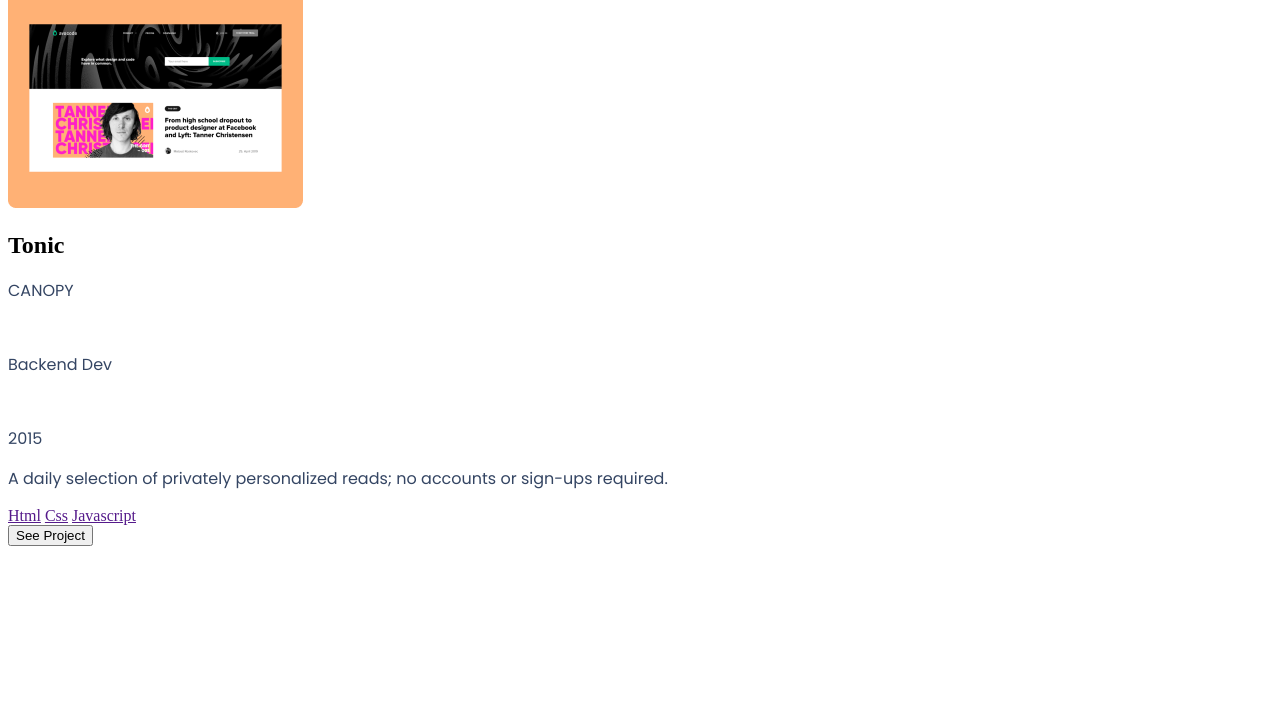
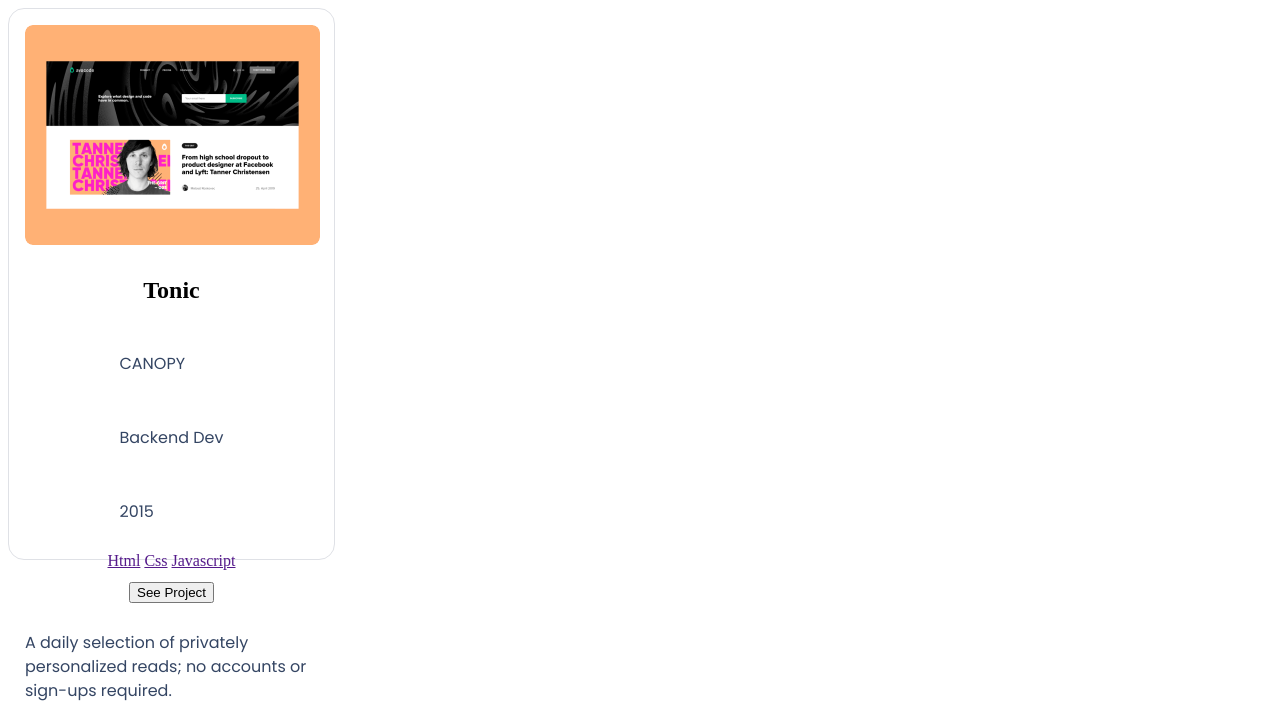
Before and after one commit to Ddiiro/mobileFirst, a website: page index.html in a window 1280 px wide. Shown: the part 505-1208 px from the top of the page. Before the commit the page ends 1059 px from the top, so only its background shows below. Drawn offline with Linux system fonts and the light colour scheme.

Commit message:
Snap shoot section added in second page

```diff
--- a/index.html
+++ b/index.html
@@ -34,8 +34,8 @@
             <img src="Images/Vector.svg" alt="">
         </div>
     </main>
-    <section>
-        <img src="Images/Snapshoot Portfolio.png" alt="">
+    <section id="secondPage">
+        <img class="snap" src="Images/Snapshoot Portfolio.png" alt="">
         <h2>Tonic</h2>
         <div>
             <p>CANOPY</p>
--- a/style.css
+++ b/style.css
@@ -79,3 +79,31 @@ p {
   margin-right: 10px;
   padding-bottom: 10vh;
 }
+
+#secondPage {
+  margin-top: 20px;
+  box-sizing: border-box;
+display: flex;
+flex-direction: column;
+align-items: center;
+padding: 16px;
+gap: 12px;
+width: 327px;
+height: 552px;
+background: #FFFFFF;
+border: 1px solid #DFE1E6;
+border-radius: 16px;
+flex: none;
+order: 0;
+flex-grow: 0;
+}
+
+.snap {
+    display: flex;
+    align-items: center;
+    margin: auto;
+    justify-content: center;
+  border-radius: 8px;
+  width: 295px;
+  height: 220px;
+}
```
Also changed, not shown: Images/Counter.png (added).
